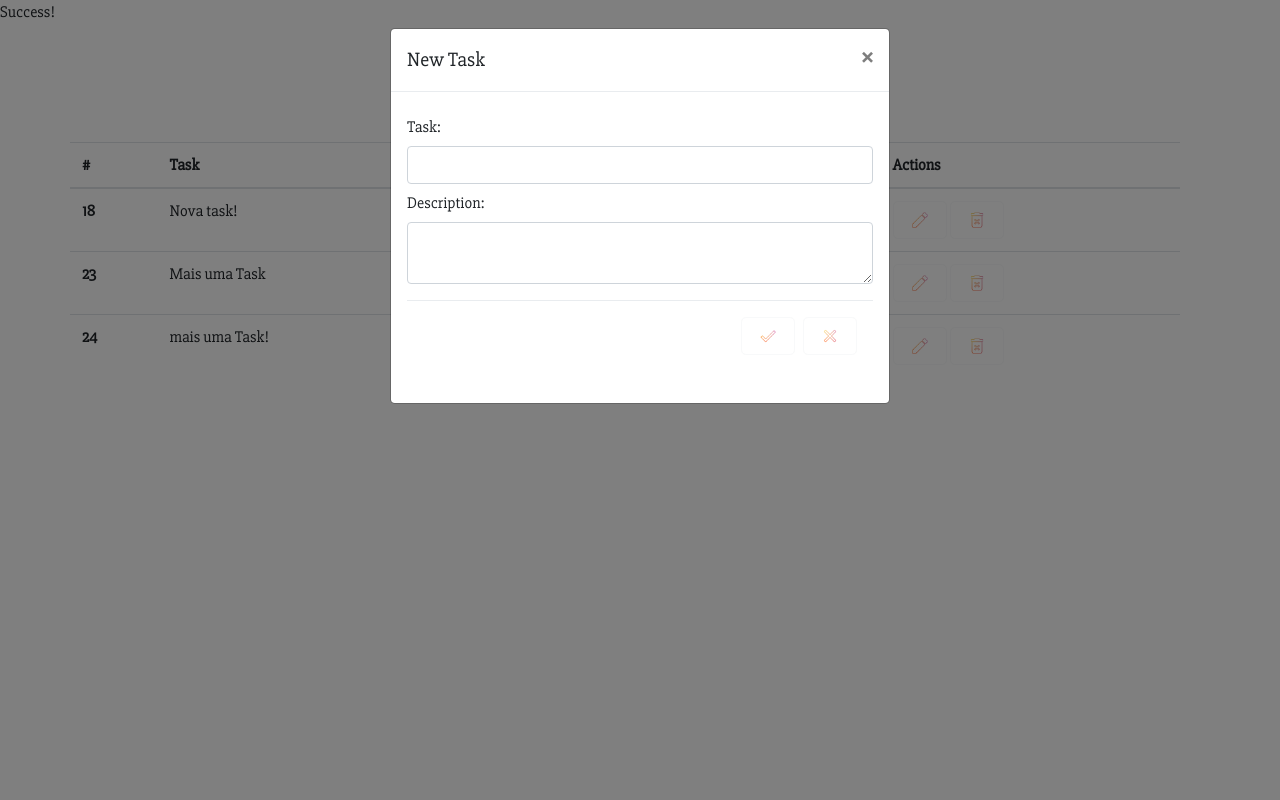
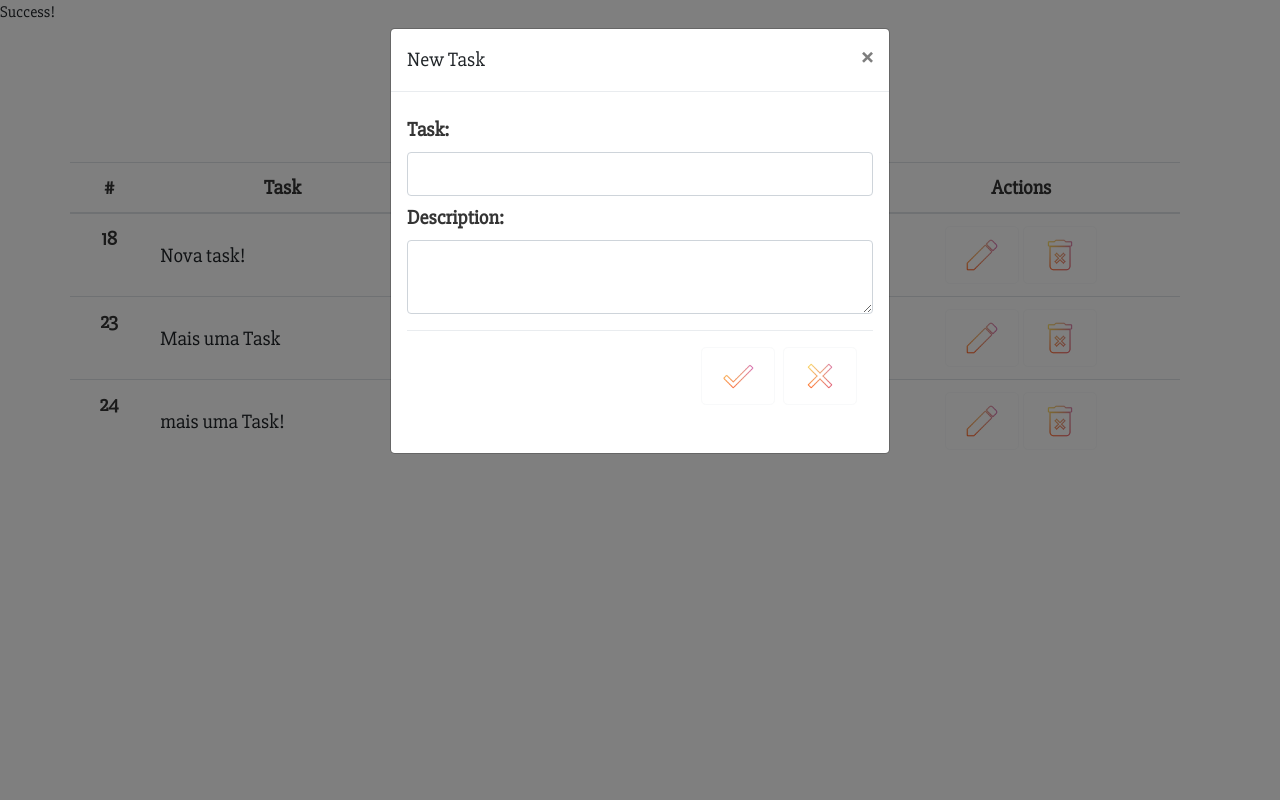
Before and after one commit to BlairWaldorf/CRUD_PHP_MYSQL, a PHP site: page / in a window 1280 px wide, after a click that opens the changed part. Run offline with PHP 8.4, Linux system fonts and the light colour scheme; data comes from the database, SQL or seed files in the repository; some libraries are stand-ins or nearby versions.

Commit message:
Styling fixes

```diff
--- a/css/style.css
+++ b/css/style.css
@@ -2,7 +2,34 @@ body{
   font-family: 'Slabo 27px', serif;
 }
 
+h1 {
+  font-size: 40px;
+  font-weight: bolder;
+  letter-spacing:10px;
+  color: rgb(52, 52, 52);
+}
+
 #myimage {
-  height: 20px;
+  height: 40px;
   width: auto;
 }
+
+table td {
+  vertical-align: middle !important;
+  font-size: 20px;
+}
+
+table th {
+  font-size: 20px;
+  color: rgb(52, 52, 52);
+  text-align:center;
+}
+
+.labelModal{
+  font-weight: bolder;
+}
+
+.labelModal, .inputModal {
+  font-size: 20px;
+  color: rgb(52, 52, 52);
+}
--- a/index.php
+++ b/index.php
@@ -49,10 +49,10 @@ $result = $db->query($sql);
       <div class="modal-body">
         <form method="POST" action="add.php">
           <div class="form-group">
-            <label class="col-form-label">Task:</label>
-            <input type="text" class="form-control" required name="taskname">
-            <label for="message-text" class="col-form-label">Description:</label>
-            <textarea class="form-control" name="taskdescription"></textarea>
+            <label class="col-form-label labelModal">Task:</label>
+            <input type="text" class="form-control inputModal" required name="taskname">
+            <label for="message-text" class="col-form-label labelModal">Description:</label>
+            <textarea class="form-control inputModal" name="taskdescription"></textarea>
           </div>
           <div class="modal-footer">
             <button type="submit" name="send" class="btn btn-outline-light btn-lg">
@@ -83,7 +83,7 @@ $result = $db->query($sql);
           <th scope="row"><?php echo $row['id'] ?></th>
           <td><?php echo $row['name'] ?></td>
           <td><?php echo $row['description'] ?></td>
-          <td>
+          <td align="center">
             <a href="update.php?id=<?php echo $row['id'];?>" class="btn btn-outline-light btn-lg">
               <img id="myimage" src="img/edit.png"/>
             </a>
```
Also changed, not shown: img/style.css (added, +8 -0 lines), update.php (+4 -4 lines).
